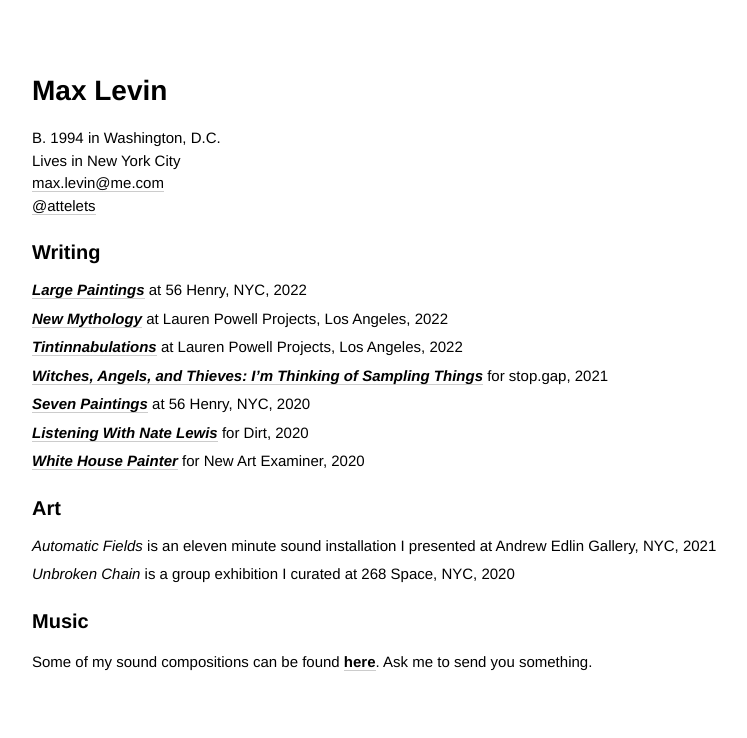
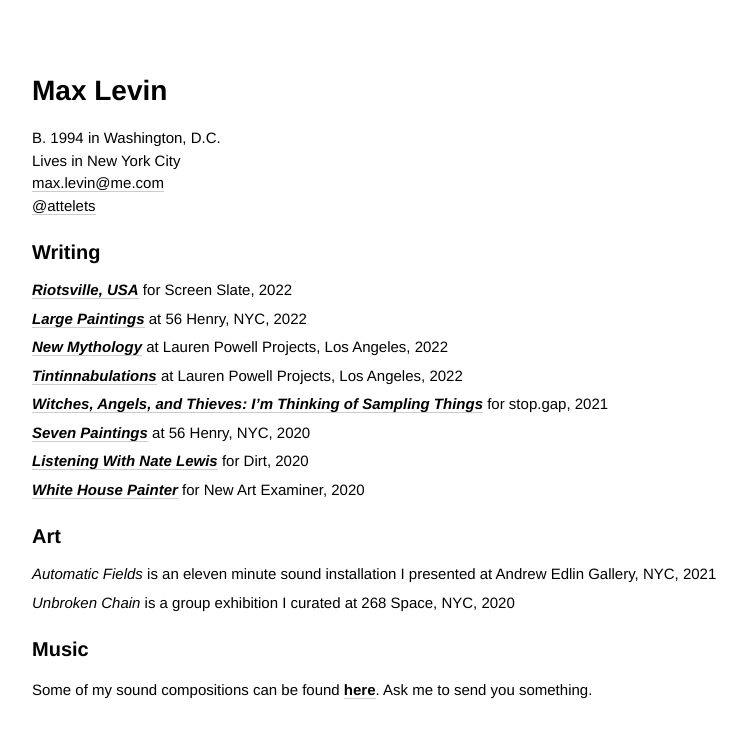
Before and after one commit to minicreative/maxlevin.me, a Jekyll site: the page built from index.md, in a window 1280 px wide. Shown: the top 738 px of the page, without its empty margins (18-765 px from the left). Built offline with Jekyll 4.4.1, drawn with Linux system fonts in a browser that asks for light colours.

Commit message:
Updated Index

```diff
--- a/index.md
+++ b/index.md
@@ -4,6 +4,9 @@ permalink: "/"
 sections:
 - title: Writing
   items:
+  - description: "**[*Riotsville, USA*](http://www.screenslate.com/articles/riotsville-usa)**
+      for Screen Slate, 2022"
+    image: "/uploads/opwBv6y4.jpeg"
   - description: "**[*Large Paintings*](https://56henry.nyc/exhibitions/large-paintings)**
       at 56 Henry, NYC, 2022"
     image: "/uploads/tinkler2.jpg"
```
